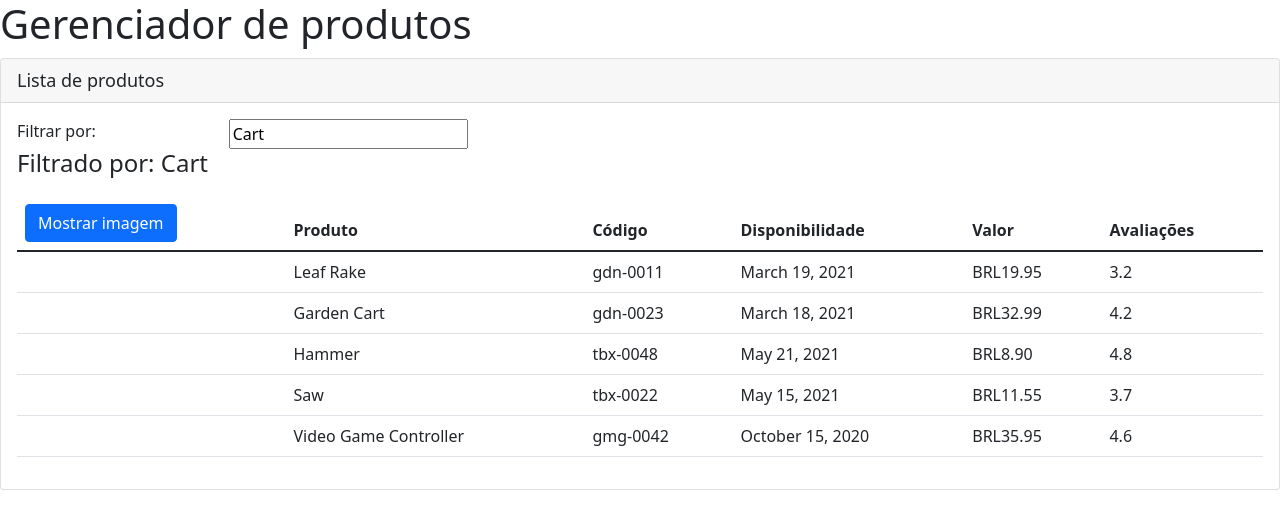
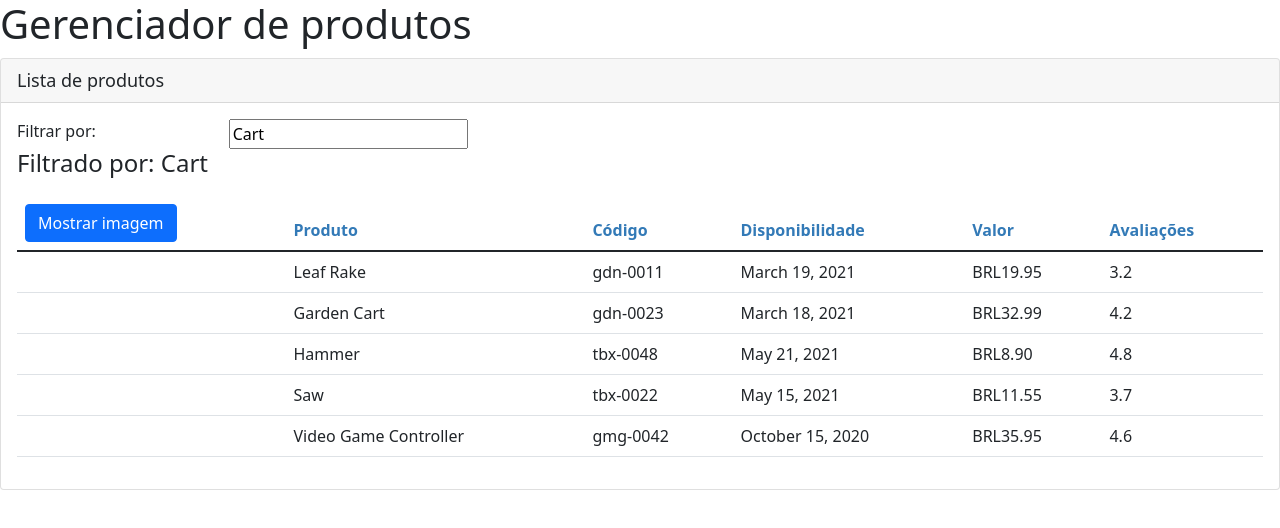
Before and after one commit to JohnBoeira/gerenciadorDeProdutos, an Angular app: page / in a window 1280 px wide. Shown: the top 528 px of the page. Built offline with nearby package versions, Linux system fonts and the light colour scheme.

Commit message:
feat (product) Adiciona stylesheet no componente de listar produtos

```diff
--- a/src/app/products/product-list.component.ts
+++ b/src/app/products/product-list.component.ts
@@ -3,7 +3,8 @@ import { IProduct } from "./shared/model/product.model";
 
 @Component({
     selector: 'gp-products',
-    templateUrl: './product-list.component.html'
+    templateUrl: './product-list.component.html',
+    styleUrls: ['./shared/styles/product-list.component.css']
 })
 
 export class ProductListComponent{
--- /dev/null
+++ b/src/app/products/shared/styles/product-list.component.css
@@ -0,0 +1,3 @@
+thead{
+    color: #337AB7;
+}
```
